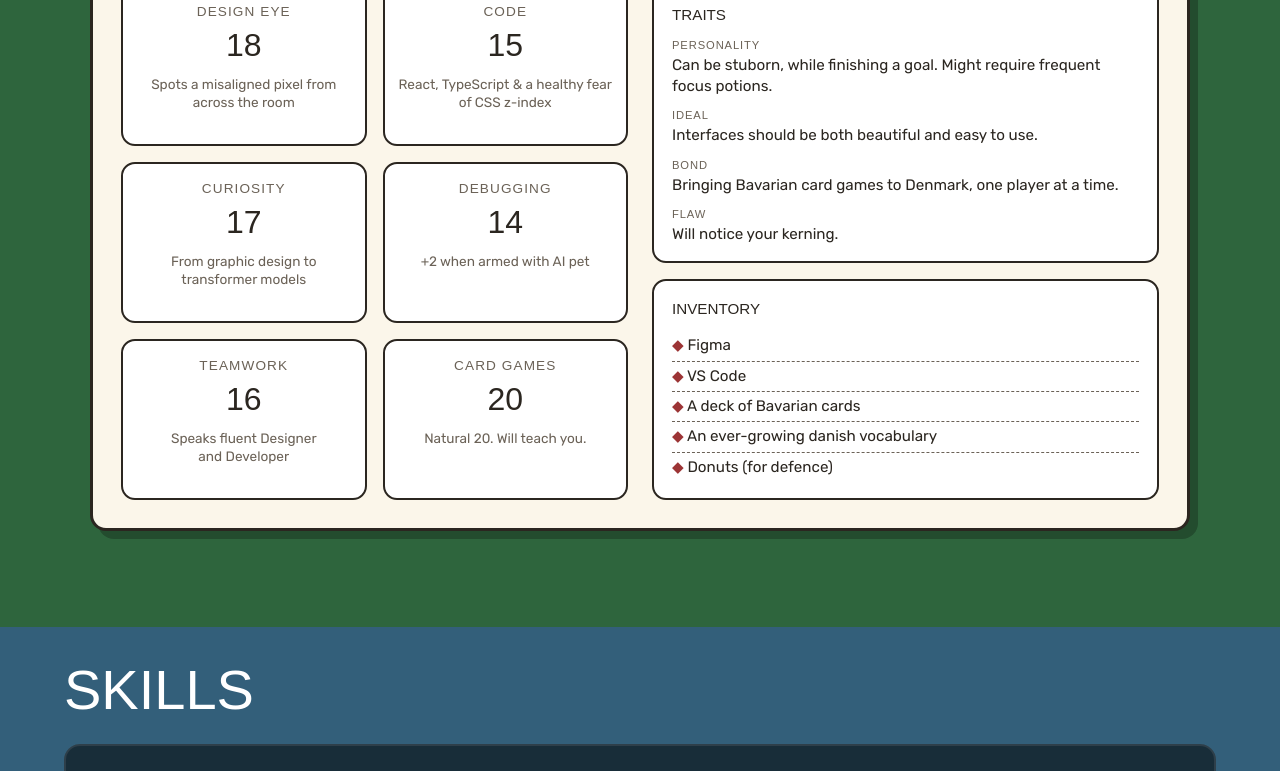
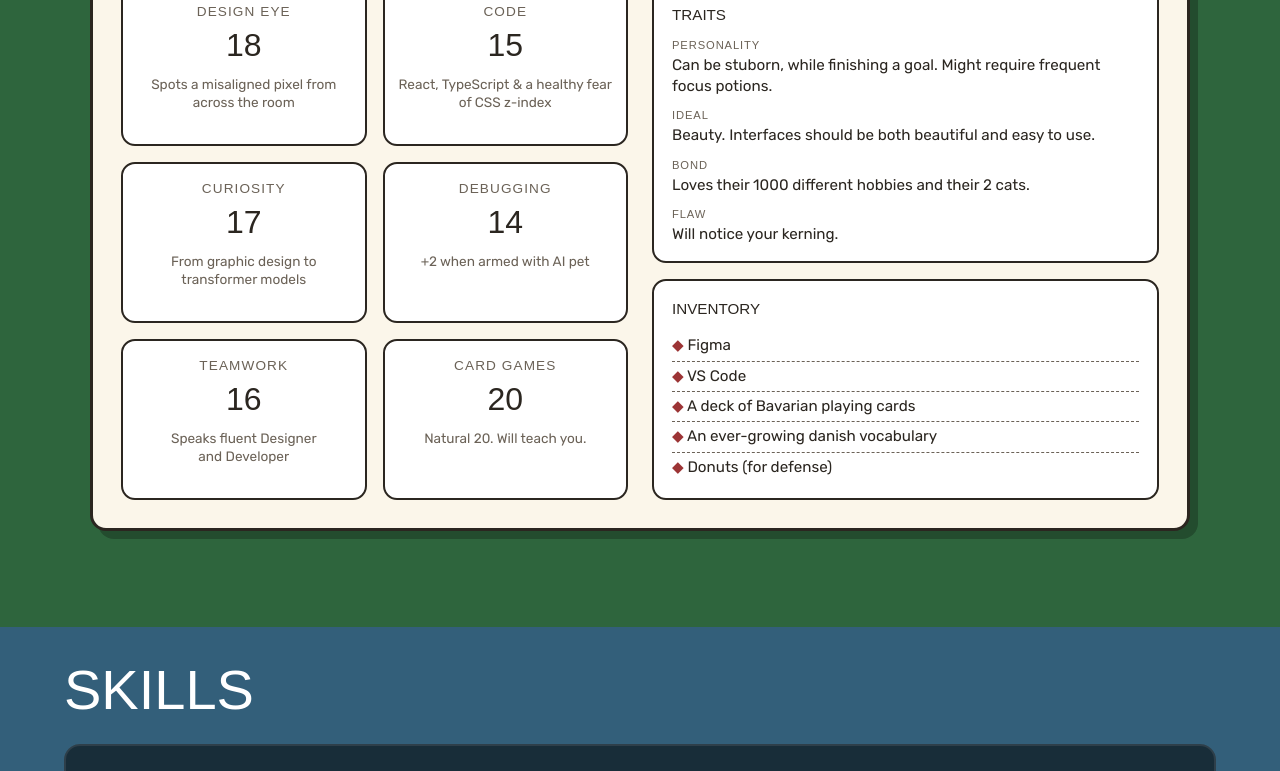
Before and after one commit to mariathurn/portfolio-website, a React (Vite) app: page / in a window 1280 px wide. Shown: the part 780-1551 px from the top of the page. Built offline with nearby package versions, Linux system fonts and the light colour scheme; a web font is replaced by a local one.

Commit message:
Update CharacterSheet traits and inventory descriptions; refine Contact section text

```diff
--- a/src/components/CharacterSheet.tsx
+++ b/src/components/CharacterSheet.tsx
@@ -21,12 +21,12 @@ const abilities = [
 
 const traits = [
     { label: 'Personality', text: 'Can be stuborn, while finishing a goal. Might require frequent focus potions.' },
-    { label: 'Ideal', text: 'Interfaces should be both beautiful and easy to use.' },
-    { label: 'Bond', text: 'Bringing Bavarian card games to Denmark, one player at a time.' },
+    { label: 'Ideal', text: 'Beauty. Interfaces should be both beautiful and easy to use.' },
+    { label: 'Bond', text: 'Loves their 1000 different hobbies and their 2 cats.' },
     { label: 'Flaw', text: 'Will notice your kerning.' },
 ];
 
-const inventory = ['Figma', 'VS Code', 'A deck of Bavarian cards', 'An ever-growing danish vocabulary', 'Donuts (for defence)'];
+const inventory = ['Figma', 'VS Code', 'A deck of Bavarian playing cards', 'An ever-growing danish vocabulary', 'Donuts (for defense)'];
 
 function CharacterSheet() {
     return (
--- a/src/components/Contact.tsx
+++ b/src/components/Contact.tsx
@@ -6,7 +6,7 @@ function Contact() {
             <h2 className="section-title">Contact</h2>
             <div className='contact-content'>
                 <p className='contact-tagline'>Let's meet!</p>
-                <p className='contact-text'>Open to frontend developer roles in Copenhagen and remote.</p>
+                <p className='contact-text'>Open to developer roles in Copenhagen and remote.</p>
                 <div className='contact-ways'>
                     <a className="button button-primary" href="mailto:mail@mariathurn.de">Email me</a>
                     <a className="button button-secondary" href="https://www.linkedin.com/in/maria-thurn-134421142/" target="_blank" rel="noopener noreferrer">LinkedIn</a>
```
